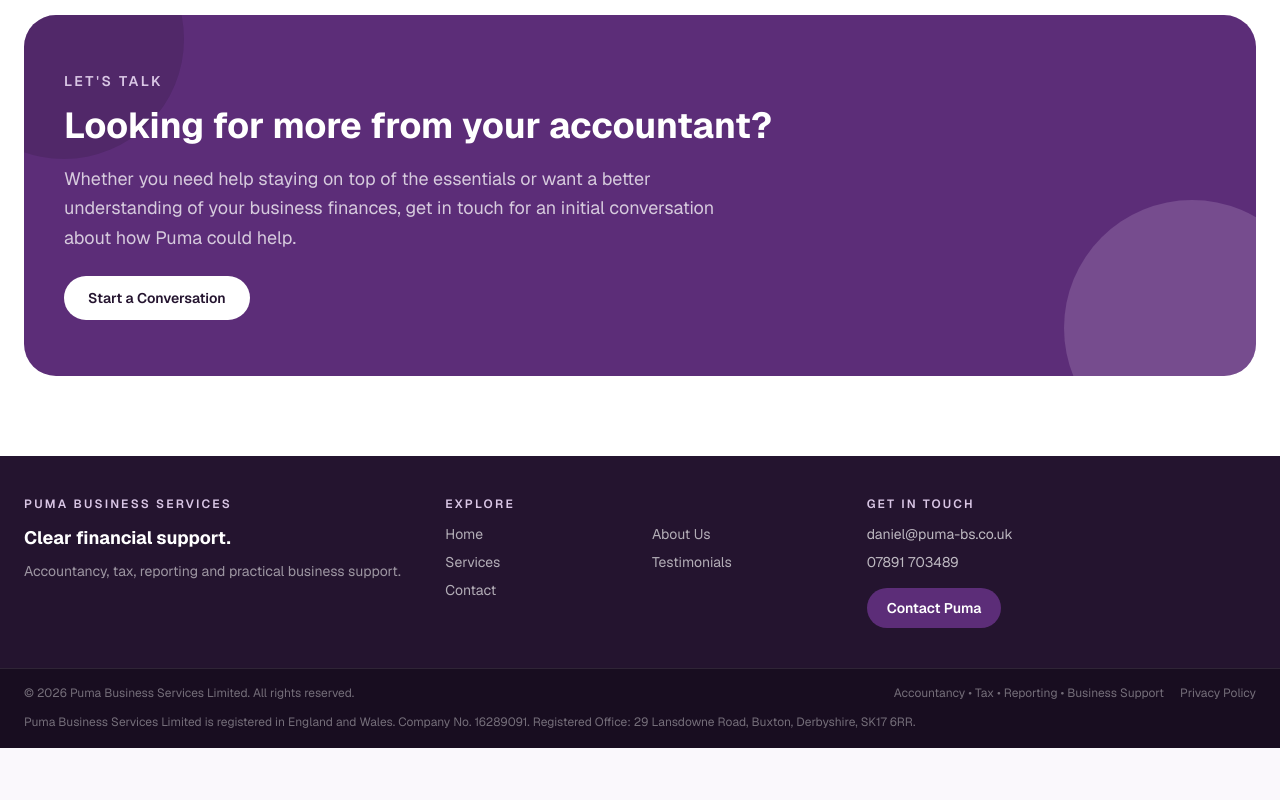
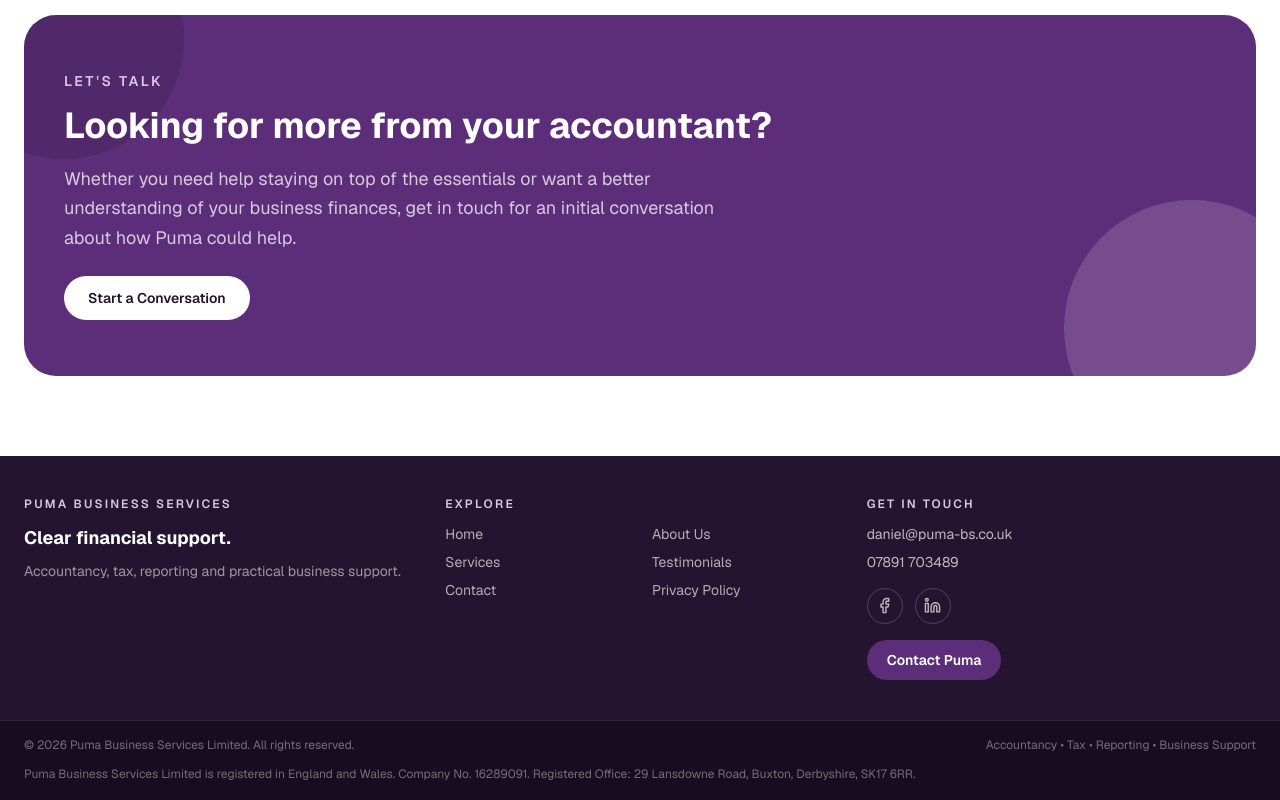
Before and after one commit to pumabs/puma-business-services, a Next.js app: page / in a window 1280 px wide. Shown: the part 3942-4742 px from the top of the page. Before the commit the page ends 4690 px from the top, so only its background shows below. Built offline with nearby package versions, Linux system fonts and the light colour scheme.

Commit message:
Enhance footer with social media links
Added social media links for Facebook and LinkedIn to the footer component.

```diff
--- a/app/components/Footer.tsx
+++ b/app/components/Footer.tsx
@@ -1,60 +1,75 @@
 import Link from "next/link";
+import { Facebook, Linkedin } from "lucide-react";
 
 export default function Footer() {
   const year = new Date().getFullYear();
 
   return (
     <footer className="mt-auto bg-brand-purple-dark text-white">
-
       <div className="max-w-7xl mx-auto px-6 py-10">
-
         <div className="grid gap-8 md:grid-cols-3 items-start">
-
-          {/* Brand */}
           <div>
             <p className="text-brand-purple-soft font-semibold uppercase tracking-[0.18em] text-xs">
               Puma Business Services
             </p>
-
             <p className="mt-3 text-lg font-bold">
               Clear financial support.
             </p>
-
             <p className="mt-2 text-sm text-white/55 max-w-sm leading-relaxed">
               Accountancy, tax, reporting and practical business support.
             </p>
           </div>
 
-          {/* Navigation */}
           <div>
             <p className="text-brand-purple-soft font-semibold uppercase tracking-[0.18em] text-xs">
               Explore
             </p>
 
             <div className="grid grid-cols-2 gap-x-6 gap-y-2 mt-3 text-sm">
-              <Link href="/" className="text-white/65 hover:text-white transition-colors">
+              <Link
+                href="/"
+                className="text-white/65 hover:text-white transition-colors"
+              >
                 Home
               </Link>
 
-              <Link href="/about" className="text-white/65 hover:text-white transition-colors">
+              <Link
+                href="/about"
+                className="text-white/65 hover:text-white transition-colors"
+              >
                 About Us
               </Link>
 
-              <Link href="/services" className="text-white/65 hover:text-white transition-colors">
+              <Link
+                href="/services"
+                className="text-white/65 hover:text-white transition-colors"
+              >
                 Services
               </Link>
 
-              <Link href="/testimonials" className="text-white/65 hover:text-white transition-colors">
+              <Link
+                href="/testimonials"
+                className="text-white/65 hover:text-white transition-colors"
+              >
                 Testimonials
               </Link>
 
-              <Link href="/contact" className="text-white/65 hover:text-white transition-colors">
+              <Link
+                href="/contact"
+                className="text-white/65 hover:text-white transition-colors"
+              >
                 Contact
+              </Link>
+
+              <Link
+                href="/privacy"
+                className="text-white/65 hover:text-white transition-colors"
+              >
+                Privacy Policy
               </Link>
             </div>
           </div>
 
-          {/* Contact */}
           <div>
             <p className="text-brand-purple-soft font-semibold uppercase tracking-[0.18em] text-xs">
               Get in Touch
@@ -74,6 +89,28 @@ export default function Footer() {
               07891 703489
             </a>
 
+            <div className="flex items-center gap-3 mt-4">
+              <a
+                href="https://www.facebook.com/profile.php?id=61578176484448&locale=en_GB"
+                target="_blank"
+                rel="noopener noreferrer"
+                aria-label="Puma Business Services on Facebook"
+                className="flex items-center justify-center w-9 h-9 rounded-full border border-white/20 text-white/70 hover:text-white hover:border-white/50 transition-colors"
+              >
+                <Facebook size={17} />
+              </a>
+
+              <a
+                href="https://www.linkedin.com/company/puma-business-services-ltd/"
+                target="_blank"
+                rel="noopener noreferrer"
+                aria-label="Puma Business Services on LinkedIn"
+                className="flex items-center justify-center w-9 h-9 rounded-full border border-white/20 text-white/70 hover:text-white hover:border-white/50 transition-colors"
+              >
+                <Linkedin size={17} />
+              </a>
+            </div>
+
             <Link
               href="/contact"
               className="inline-block mt-4 bg-brand-purple hover:bg-brand-purple-mid transition-colors text-white font-semibold px-5 py-2.5 rounded-full text-sm"
@@ -81,25 +118,17 @@ export default function Footer() {
               Contact Puma
             </Link>
           </div>
-
         </div>
       </div>
 
-      {/* Bottom bar */}
       <div className="border-t border-white/10 bg-[#180d20]">
         <div className="max-w-7xl mx-auto px-6 py-4 text-xs text-white/40">
           <div className="flex flex-col lg:flex-row gap-2 lg:justify-between">
-      <p>© {year} Puma Business Services Limited. All rights reserved.</p>
+            <p>
+              © {year} Puma Business Services Limited. All rights reserved.
+            </p>
 
-      <div className="flex flex-wrap gap-x-4 gap-y-1">
             <p>Accountancy • Tax • Reporting • Business Support</p>
-        <Link
-          href="/privacy"
-          className="hover:text-white transition-colors"
-        >
-          Privacy Policy
-        </Link>
-      </div>
           </div>
 
           <p className="mt-3 leading-relaxed">
@@ -109,7 +138,6 @@ export default function Footer() {
           </p>
         </div>
       </div>
-
     </footer>
   );
 }
```
Lines whose indentation alone changed are shown as unchanged.
